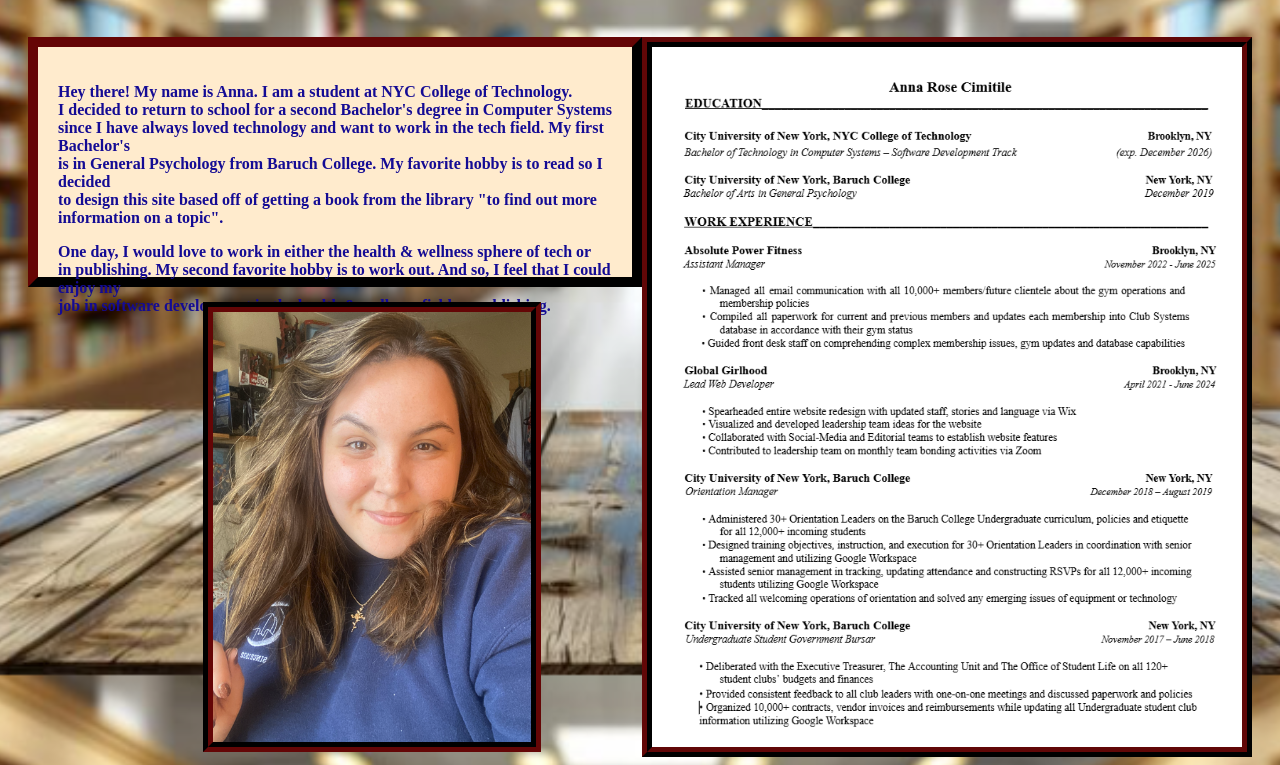
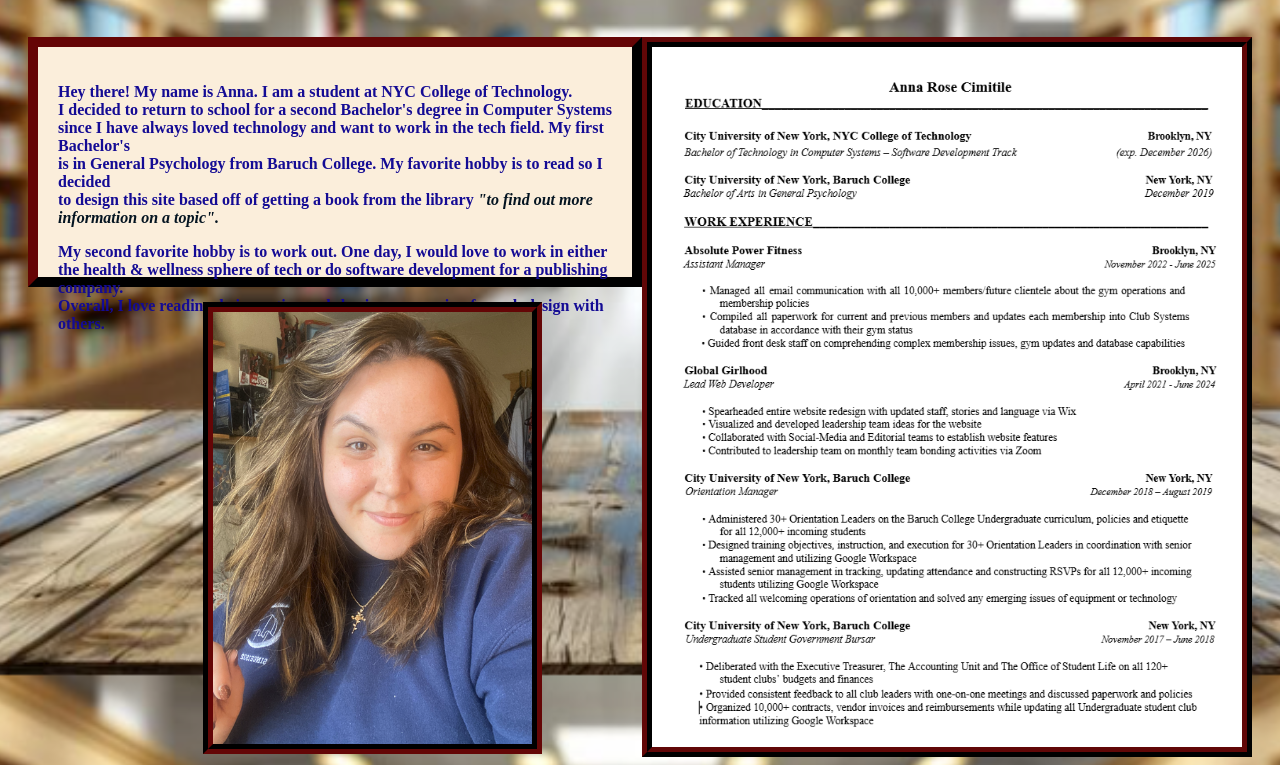
Before and after one commit to annarosecodes/Annas-Personal-Site, a plain HTML site: page aboutMe.html in a window 1280 px wide. Shown: the part 125-890 px from the top of the page. Drawn offline with Linux system fonts and the light colour scheme.

Commit message:
final edits complete

```diff
--- a/aboutMe.html
+++ b/aboutMe.html
@@ -31,13 +31,13 @@
     width: 100%;
     height: 250px;
     font-weight: 700;
-    background-color: blanchedalmond;
+    background-color: rgb(251, 238, 219);
     padding: 20px;
     box-sizing: border-box;
     border: 10px outset #110101;
     }
     .photo {
-    height: 430px;
+    height: 432px;
     border: 10px groove #100101;
     margin-left: 175px;
    }
@@ -57,12 +57,12 @@
     I decided to return to school for a second Bachelor's degree in Computer Systems <br />
     since I have always loved technology and want to work in the tech field. My first Bachelor's  <br />
     is in General Psychology from Baruch College. My favorite hobby is to read so I decided <br />
-    to design this site based off of getting a book from the library "to find out more information
-    on a topic".
+    to design this site based off of getting a book from the library <span style="color: rgb(4, 20, 33);"><i>"to find out more information
+    on a topic".</i></span>
     </p>
-    <p>One day, I would love to work in either the health & wellness sphere of tech or <br />
-    in publishing. My second favorite hobby is to work out. And so, I feel that I could enjoy my <br />
-    job in software development in the health & wellness field or publishing.
+    <p>My second favorite hobby is to work out. One day, I would love to work in either <br />
+    the health & wellness sphere of tech or do software development for a publishing company. <br />
+    Overall, I love reading, being active and sharing my passion for web design with others.
     </p>
 </div>
 <img src="./photo of me.png" alt="photo of me" class="photo"/>
```
